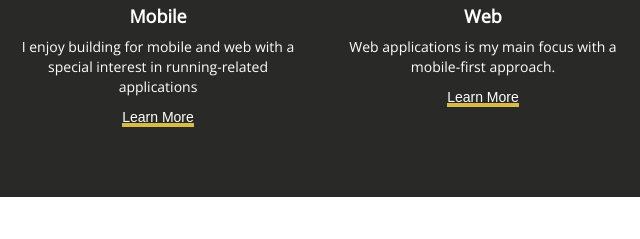
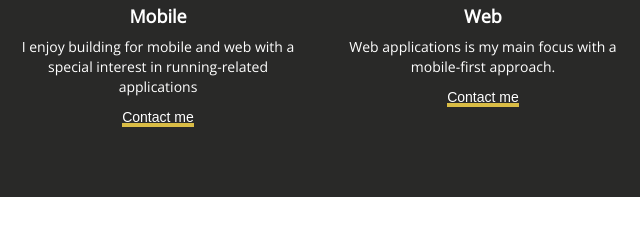
Before and after one commit to JoshLudahl/JoshLudahl.github.io, a plain HTML site: page index.html in a window 1280 px wide. Shown: the part 1879-2118 px from the top of the page, 157-797 px from the left. Drawn offline with nearby package versions, Linux system fonts and the light colour scheme; a web font is replaced by a local one.

Commit message:
updated some text

```diff
--- a/index.html
+++ b/index.html
@@ -110,7 +110,7 @@
                             </h4>
                             <p>I enjoy building for mobile and web with a special interest in running-related
                                 applications</p>
-                            <a href="#contact">Learn More</a>
+                            <a href="#contact">Contact me</a>
                         </div>
                     </div>
                     <div class="col-md-4 col-sm-6">
@@ -123,7 +123,7 @@
                                 <strong>Web</strong>
                             </h4>
                             <p>Web applications is my main focus with a mobile-first approach.</p>
-                            <a href="#contact">Learn More</a>
+                            <a href="#contact">Contact me</a>
                         </div>
                     </div>
                     <div class="col-md-4 col-sm-6">
```
